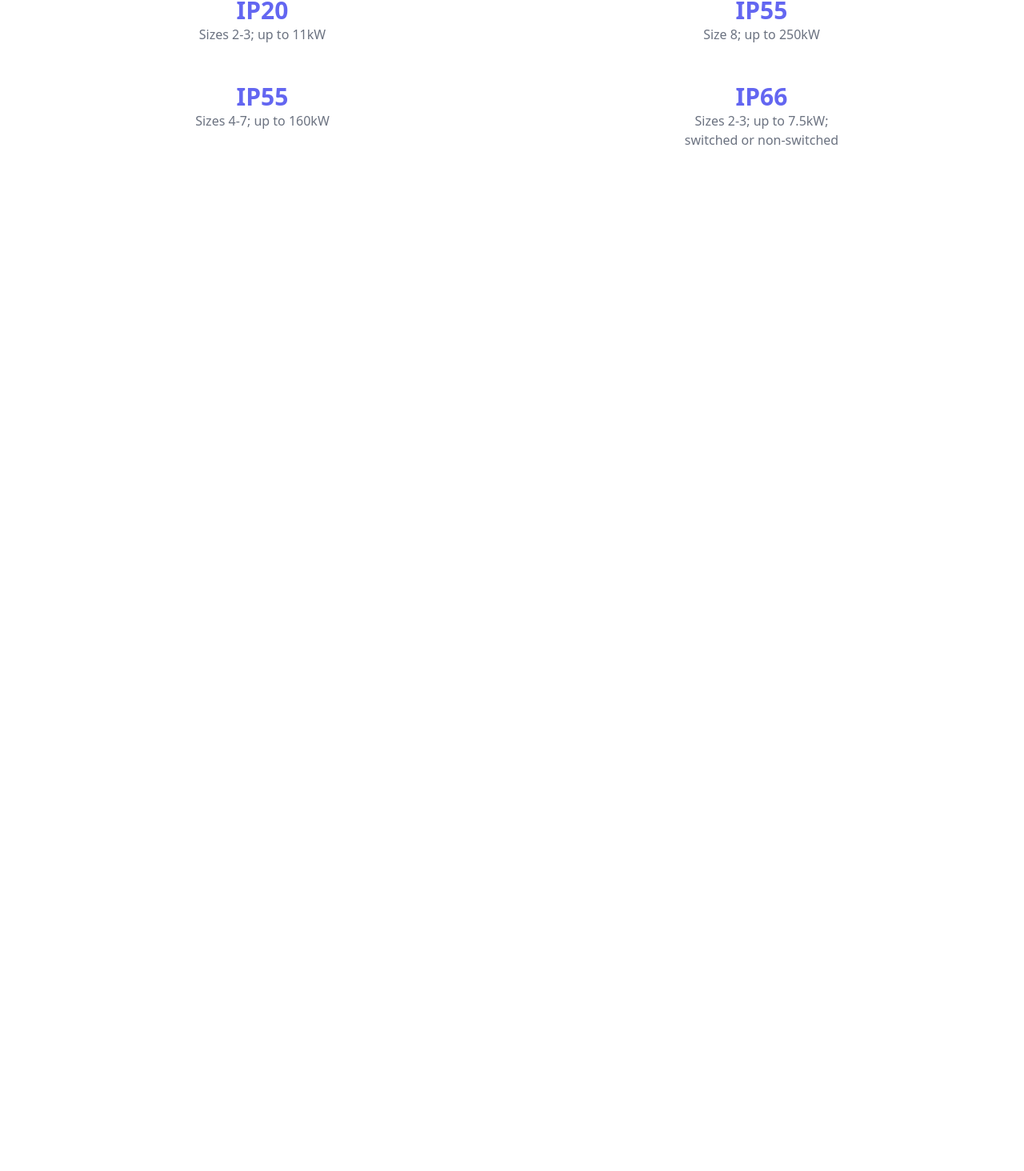
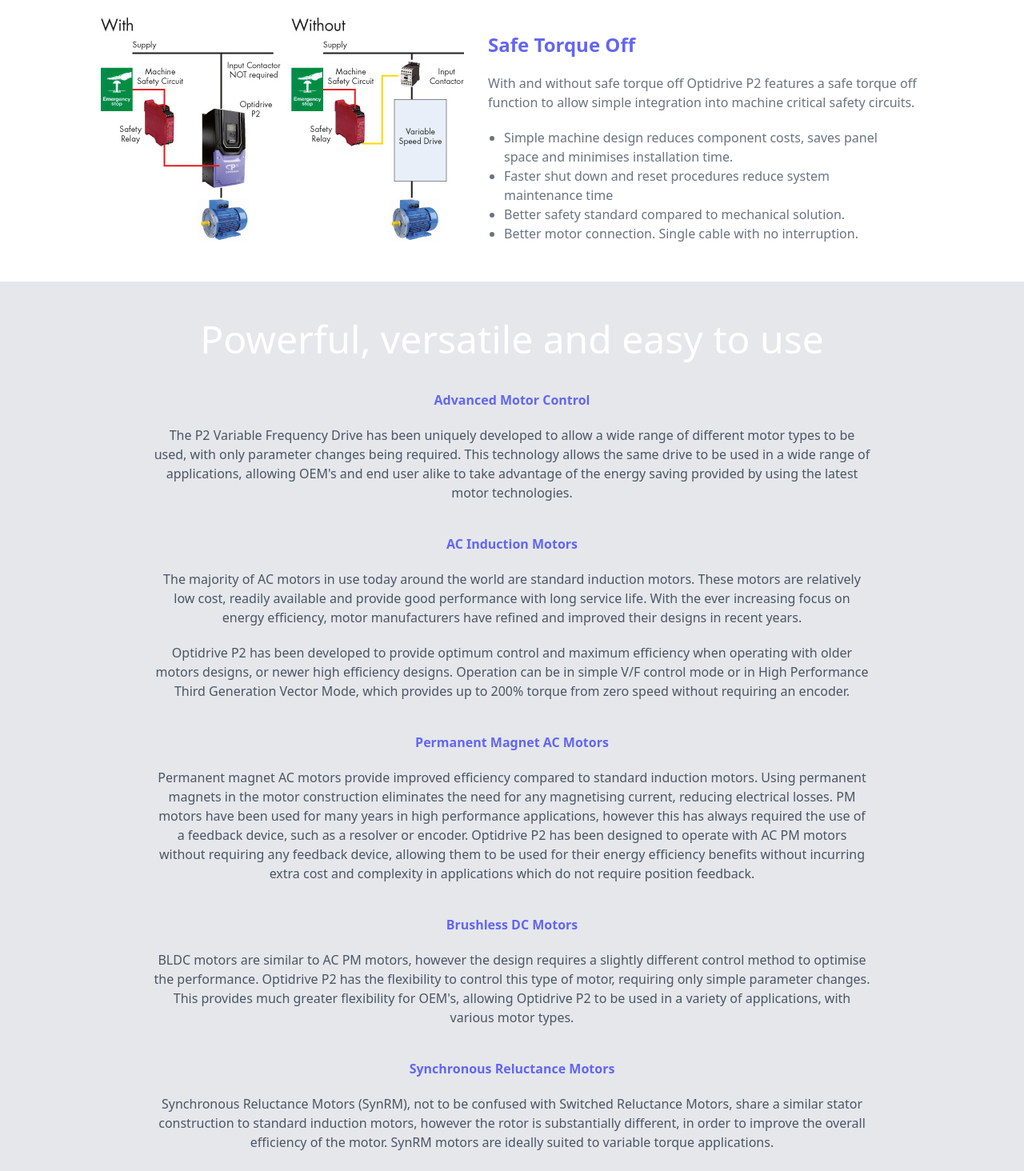
Before and after one commit to eben83/iDrive, a Next.js app in the folder idrive/idrive.WebClient/ClientApp/: page /optidrive-p2 in a window 1280 px wide. Shown: the part 2623-4087 px from the top of the page at 80% size. Before the commit the page ends 2834 px from the top, so only its background shows below. Built offline with nearby package versions, Linux system fonts and the light colour scheme.

Commit message:
optidrive p2 page complete

```diff
--- a/idrive/idrive.WebClient/ClientApp/pages/optidrive-p2.js
+++ b/idrive/idrive.WebClient/ClientApp/pages/optidrive-p2.js
@@ -1,5 +1,7 @@
 import React, {} from 'react';
 import Nav from '../components/nav'
+import Footer from '../components/footer'
+import ScrollToTop from '../components/scrollToTop'
 
 const OptidriveP2 = (props) => {
     return (
@@ -172,28 +174,28 @@
                 </div>
             </div>
 
-            <div className=''>
+            <div className='lg:container lg:mx-auto lg:flex lg:flex-row-reverse'>
                 <img src='./images/eco-features.jpg' alt='p3 features' />
-                <div className='flex justify-center px-4 flex-wrap text-center'>
-                    <div className='mt-6 mb-6 w-1/2'>
+                <div className='flex justify-center px-4 flex-wrap text-center lg:text-left lg:flex-col '>
+                    <div className='mt-6 mb-6 w-1/2 lg:w-max'>
                         <div className='text-indigo-500 text-3xl font-bold '>IP20</div>
                         <p className='text-gray-500'>
                             Sizes 2-3; up to 11kW
                         </p>
                     </div>
-                    <div className='mt-6 mb-6 w-1/2'>
+                    <div className='mt-6 mb-6 w-1/2 lg:w-max'>
                         <div className='text-indigo-500 text-3xl font-bold '>IP55</div>
                         <p className='text-gray-500'>
                             Size 8; up to 250kW
                         </p>
                     </div>
-                    <div className='mt-6 mb-6 w-1/2'>
+                    <div className='mt-6 mb-6 w-1/2 lg:w-max'>
                         <div className='text-indigo-500 text-3xl font-bold '>IP55</div>
                         <p className='text-gray-500'>
                             Sizes 4-7; up to 160kW
                         </p>
                     </div>
-                    <div className='mt-6 mb-6 w-1/2'>
+                    <div className='mt-6 mb-6 w-1/2 lg:w-max'>
                         <div className='text-indigo-500 text-3xl font-bold '>IP66</div>
                         <p className='text-gray-500'>
                             Sizes 2-3; up to 7.5kW;
@@ -204,6 +206,154 @@
                     </div>
                 </div>
             </div>
+
+            <div className='w-auto bg-black h-px md:mx-32 lg:container lg:mx-auto ' />
+
+            <div className='px-4 mt-12 mb-12 flex flex-col lg:flex-row items-center lg:justify-evenly lg:container lg:mx-auto'>
+                <img src='./images/safe-torque-off.jpg' alt='with and without image' />
+                <div className='lg:w-1/2'>
+                    <div className='text-2xl text-indigo-500 font-bold pt-5'>
+                        Safe Torque Off
+                    </div>
+                    <p className='text-gray-500 pt-5'>
+                        With and without safe torque off Optidrive P2 features a safe torque off function to allow
+                        simple integration into machine critical safety circuits.
+                    </p>
+                    <ul className='list-disc inner-list text-gray-500 px-5 pt-5'>
+                        <li>
+                            Simple machine design reduces component costs, saves
+                            panel space and minimises installation time.
+                        </li>
+                        <li>
+                            Faster shut down and reset procedures reduce system
+                            maintenance time
+                        </li>
+                        <li>
+                            Better safety standard compared to mechanical solution.
+                        </li>
+                        <li>
+                            Better motor connection. Single cable with no interruption.
+                        </li>
+                    </ul>
+                </div>
+            </div>
+
+            <div className='bg-gray-200 text-center pt-12 pb-12 mt-12 mb-12 px-6 md:px-24'>
+                <div className='lg:container lg:mx-auto'>
+                    <div className='text-white text-5xl '>
+                        Powerful, versatile and easy to use
+                    </div>
+                    <div>
+                        <div className='font-bold text-indigo-500 pt-10'>
+                            Advanced Motor Control
+                        </div>
+                        <p className='pt-5 text-gray-600'>
+                            The P2 Variable Frequency Drive has been uniquely developed to allow a wide range of different
+                            motor types to be used, with only parameter changes being required. This technology allows the
+                            same drive to be used in a wide range of applications, allowing OEM's and end user alike to take
+                            advantage of the energy saving provided by using the latest motor technologies.
+                        </p>
+                    </div>
+                    <div>
+                        <div className='font-bold text-indigo-500 pt-10'>
+                            AC Induction Motors
+                        </div>
+                        <p className='pt-5 text-gray-600'>
+                            The majority of AC motors in use today around the world are standard induction motors. These motors are relatively low cost, readily available and provide good performance with long service life. With the ever increasing focus on energy efficiency, motor manufacturers have refined and improved their designs in recent years.
+                        </p>
+                        <p className='pt-5 text-gray-600'>
+                            Optidrive P2 has been developed to provide optimum control and maximum efficiency when
+                            operating with older motors designs, or newer high efficiency designs.
+
+                            Operation can be in simple V/F control mode or in High Performance Third Generation Vector
+                            Mode, which provides up to 200% torque from zero speed without requiring an encoder.
+                        </p>
+                    </div>
+                    <div>
+                        <div className='font-bold text-indigo-500 pt-10'>
+                            Permanent Magnet AC Motors
+                        </div>
+                        <p className='pt-5 text-gray-600'>
+                            Permanent magnet AC motors provide improved efficiency compared to standard induction motors.
+                            Using permanent magnets in the motor construction eliminates the need for any magnetising
+                            current, reducing electrical losses. PM motors have been used for many years in high
+                            performance applications, however this has always required the use of a feedback device,
+                            such as a resolver or encoder. Optidrive P2 has been designed to operate with AC PM motors
+                            without requiring any feedback device, allowing them to be used for their energy efficiency
+                            benefits without incurring extra cost and complexity in applications which do not require
+                            position feedback.
+                        </p>
+                    </div>
+                    <div>
+                        <div className='font-bold text-indigo-500 pt-10'>
+                            Brushless DC Motors
+                        </div>
+                        <p className='pt-5 text-gray-600'>
+                            BLDC motors are similar to AC PM motors, however the design requires a slightly different
+                            control method to optimise the performance. Optidrive P2 has the flexibility to control this
+                            type of motor, requiring only simple parameter changes. This provides much greater
+                            flexibility for OEM's, allowing Optidrive P2 to be used in a variety of applications, with
+                            various motor types.
+                        </p>
+                    </div>
+                    <div>
+                        <div className='font-bold text-indigo-500 pt-10'>
+                            Synchronous Reluctance Motors
+                        </div>
+                        <p className='pt-5 text-gray-600'>
+                            Synchronous Reluctance Motors (SynRM), not to be confused with Switched Reluctance Motors,
+                            share a similar stator construction to standard induction motors, however the rotor is
+                            substantially different, in order to improve the overall efficiency of the motor. SynRM
+                            motors are ideally suited to variable torque applications.
+                        </p>
+                        <p className='pt-5 text-gray-600'>
+                            Optidrive P2 can control synchronous reluctance motors, allowing the energy saving benefits
+                            to be realised.
+                        </p>
+                    </div>
+                </div>
+            </div>
+
+            <div className='flex flex-col md:flex-row px-5 lg:container lg:mx-auto'>
+                <div className=' md:w-1/2 md:p-6 lg:pb-0'>
+                    <img src='./images/optidrive-p2-group-22-32-right-group.jpg' alt='p2 group image' />
+                </div>
+                <div className='pt-6 md:w-1/2 md:pb-6'>
+                    <div className='font-bold text-indigo-500'>Simple PLC Functionality</div>
+                    <p className='text-gray-500 pt-6 md:pt-0'>
+                        A wide range of function types available including:
+                    </p>
+                    <ul className='list-disc inner-list text-gray-500'>
+                        <li>
+                            Programmable logic functions
+                        </li>
+                        <li>
+                            Comparators
+                        </li>
+                        <li>
+                            Timers
+                        </li>
+                        <li>
+                            Mathematical functions
+                        </li>
+                        <li>
+                            Drive specific functions
+                        </li>
+                        <li>
+                            All blocks can be easily combined to create flexible programs.
+                        </li>
+                    </ul>
+                    <p className='text-gray-500'>
+                        Programs can be protected to prevent unauthorised copying.
+                    </p>
+                    <p className='text-gray-500'>
+                        Complete control over the drive including all inputs and outputs.
+                    </p>
+                </div>
+            </div>
+
+            <Footer />
+            <ScrollToTop />
         </>
     );
 }
```
Also changed, not shown: idrive/idrive.WebClient/ClientApp/public/images/optidrive-p2-group-22-32-right-group.jpg (added), idrive/idrive.WebClient/ClientApp/public/images/safe-torque-off.jpg (added).
